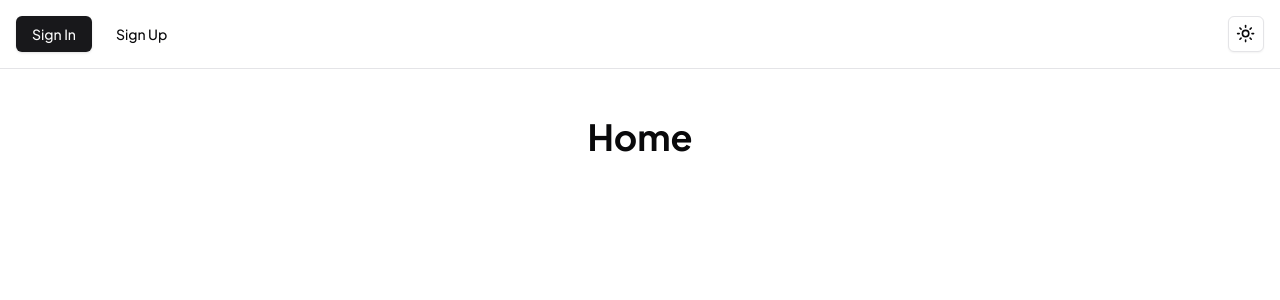
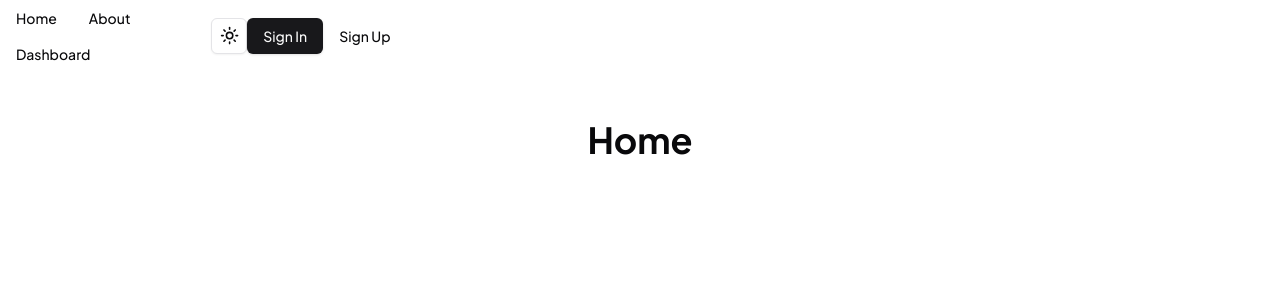
Before and after one commit to sirusmeshki/zanbil, a Next.js app: page / in a window 1280 px wide. Shown: the top 300 px of the page. Built offline with nearby package versions, Linux system fonts and the light colour scheme; no server answers.

Commit message:
refactor: header, header components

```diff
--- a/app/header.tsx
+++ /dev/null
@@ -1,17 +0,0 @@
-import { auth } from '@/auth'
-
-import { ModeToggle } from '@/components/mode-toggle'
-import HeaderUser from '@/components/profile/header-user'
-
-const Header = async () => {
-    const session = await auth()
-
-    return (
-        <header className='flex w-full items-center justify-between border-b p-4'>
-            <HeaderUser user={session?.user} />
-            <ModeToggle />
-        </header>
-    )
-}
-
-export default Header
--- a/app/layout.tsx
+++ b/app/layout.tsx
@@ -3,7 +3,7 @@ import { Plus_Jakarta_Sans } from 'next/font/google'
 
 import './globals.css'
 import { ThemeProvider } from '@/providers/theme-provider'
-import Header from './header'
+import Header from '@/layout/header/header'
 
 const PJS = Plus_Jakarta_Sans({ subsets: ['latin'] })
 
--- a/components/profile/header-user.tsx
+++ /dev/null
@@ -1,25 +0,0 @@
-import Link from 'next/link'
-
-import UserButton from '@/components/profile/user-button'
-import { Button } from '@/components/ui/button'
-
-const HeaderUser = ({ user }: { user: any }) => {
-    return (
-        <>
-            {user ? (
-                <UserButton avatar='' name={user?.name} />
-            ) : (
-                <div className='space-x-2'>
-                    <Link href={'/auth/sign-in'}>
-                        <Button variant={'default'}>Sign In</Button>
-                    </Link>
-                    <Link href={'/auth/sign-up'}>
-                        <Button variant={'ghost'}>Sign Up</Button>
-                    </Link>
-                </div>
-            )}
-        </>
-    )
-}
-
-export default HeaderUser
--- /dev/null
+++ b/layout/header/components/auth-buttons.tsx
@@ -0,0 +1,18 @@
+import Link from 'next/link'
+import { Button } from '@/components/ui/button'
+
+const AuthButtons = () => {
+    return (
+        <div className='space-x-2'>
+            <Link href={'/auth/sign-in'}>
+                <Button variant={'default'}>Sign In</Button>
+            </Link>
+
+            <Link href={'/auth/sign-up'}>
+                <Button variant={'ghost'}>Sign Up</Button>
+            </Link>
+        </div>
+    )
+}
+
+export default AuthButtons
--- a/components/profile/user-button.tsx
+++ b/layout/header/components/user-button.tsx
@@ -10,7 +10,7 @@ import {
     DropdownMenuItem,
 } from '@/components/ui/dropdown-menu'
 import { Avatar, AvatarFallback, AvatarImage } from '@/components/ui/avatar'
-import { Button } from '../ui/button'
+import { Button } from '@/components/ui/button'
 
 const UserButton = ({ name, avatar }: { name: string; avatar: string }) => {
     return (
--- /dev/null
+++ b/layout/header/components/user.tsx
@@ -0,0 +1,16 @@
+import UserButton from '@/layout/header/components/user-button'
+import AuthButtons from '@/layout/header/components/auth-buttons'
+
+const User = ({ user }: { user: any }) => {
+    return (
+        <>
+            {user ? (
+                <UserButton avatar='' name={user?.name} />
+            ) : (
+                <AuthButtons />
+            )}
+        </>
+    )
+}
+
+export default User
--- /dev/null
+++ b/layout/header/header.tsx
@@ -0,0 +1,32 @@
+import { auth } from '@/auth'
+
+import { ModeToggle } from '@/components/mode-toggle'
+import { Button } from '@/components/ui/button'
+import HeaderUser from '@/layout/header/components/user'
+import Link from 'next/link'
+
+const Header = async () => {
+    const session = await auth()
+
+    return (
+        <header className='flex w-full items-center justify-between border-b p-4'>
+            <div className='font-regular hidden space-x-2 text-sm sm:flex'>
+                <Link href='/'>
+                    <Button variant={'ghost'}>Home</Button>
+                </Link>
+                <Link href='/about'>
+                    <Button variant={'ghost'}>About</Button>
+                </Link>
+                <Link href='/dashboard'>
+                    <Button variant={'ghost'}>Dashboard</Button>
+                </Link>
+            </div>
+            <div className='flex w-full justify-between space-x-1 sm:w-auto'>
+                <ModeToggle />
+                <HeaderUser user={session?.user} />
+            </div>
+        </header>
+    )
+}
+
+export default Header
```
